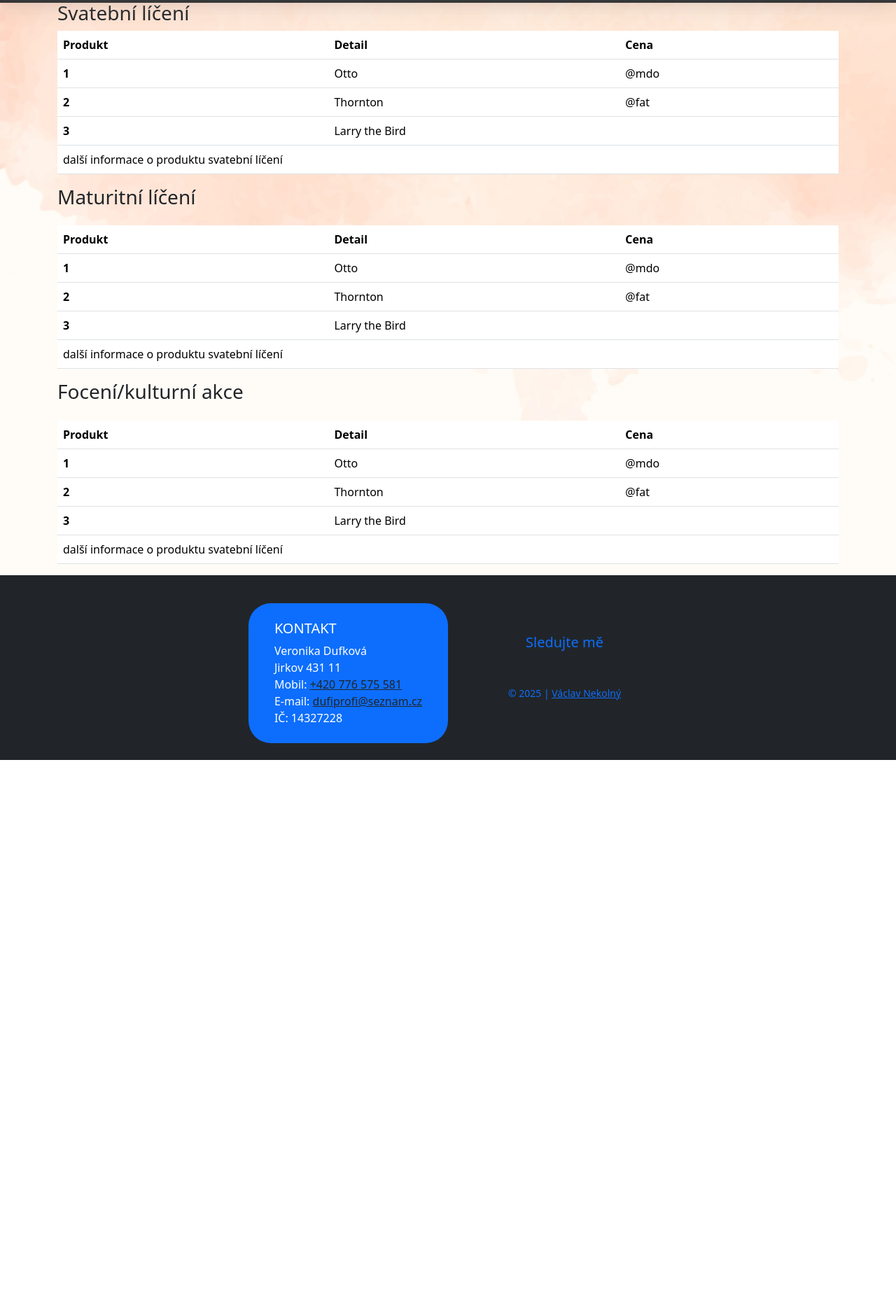
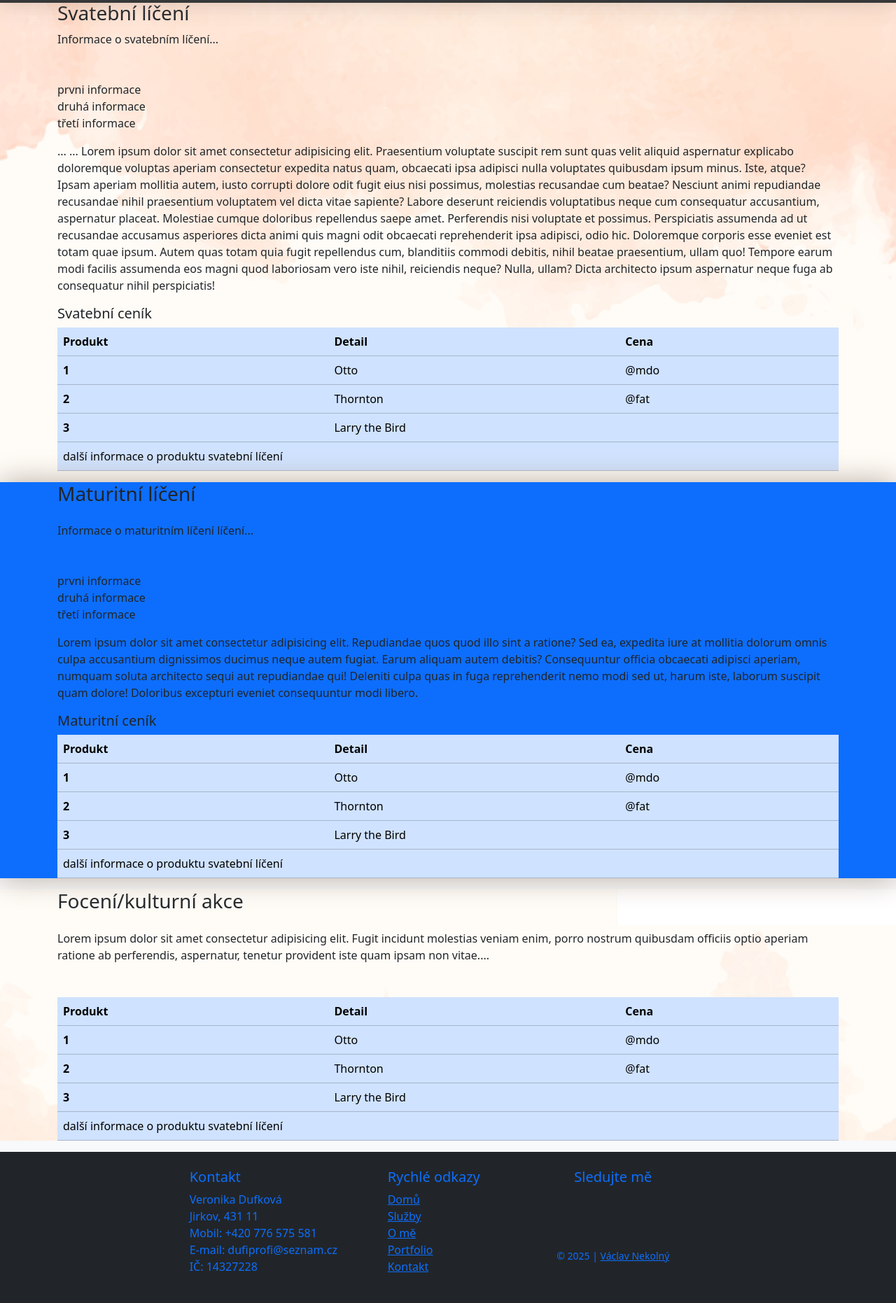
Before and after one commit to VaclavNekolny/DufiPROFI, a PHP site: page /cenik.html in a window 1280 px wide. Shown: the part 102-1964 px from the top of the page at 70% size. Before the commit the page ends 1188 px from the top, so only its background shows below. Run offline with PHP 8.4, Linux system fonts and the light colour scheme; style sheets or scripts are compiled from the project's sources; some libraries are stand-ins or nearby versions; some web fonts are replaced.

Commit message:
ceník - připraven pro content, oprava odkazů v patičce

```diff
--- a/cenik.html
+++ b/cenik.html
@@ -74,7 +74,10 @@
           </ul>
           <span class="nav-item mx-1">
             <span class="fa-stack">
-              <a href="https://www.facebook.com/profile.php?id=1254131980&sk=photos" target="new">
+              <a
+                href="https://www.facebook.com/profile.php?id=1254131980&sk=photos"
+                target="new"
+              >
                 <i class="fas fa-circle fa-stack-2x"></i>
                 <i class="fab fa-facebook-f fa-stack-1x text-dark"></i>
               </a>
@@ -93,82 +96,44 @@
     </nav>
 
     <header class="header py-8">
-      <div class="cenik mb-8">
       <div class="container-lg">
         <h1>Ceník služeb</h1>
+      </div>
+
+      <div class="container-lg">
         <div class="d-flex flex-column gap-6">
           <div>
             <div id="cenik_svatebni"></div>
             <h3 class="mt-5">Svatební líčení</h3>
-              <table class="table table-hover">
-                <thead>
-                  <tr>
-                    <th scope="col">Produkt</th>
-                    <th scope="col">Detail</th>
-                    <th scope="col">Cena</th>
-                  </tr>
-                </thead>
-                <tbody>
-                  <tr>
-                    <th scope="row">1</th>
-                    <td>Otto</td>
-                    <td>@mdo</td>
-                  </tr>
-                  <tr>
-                    <th scope="row">2</th>
-                    <td>Thornton</td>
-                    <td>@fat</td>
-                  </tr>
-                  <tr>
-                    <th scope="row">3</th>
-                    <td colspan="2">Larry the Bird</td>
-                  </tr>
-                  <tr>
-                    <td colspan="3">
-                      další informace o produktu svatební líčení
-                    </td>
-                  </tr>
-                </tbody>
-              </table>
-            </div>
-            <div id="cenik_maturitni"></div>
-            <div>
-              <h3 class="mb-4">Maturitní líčení</h3>
-              <table class="table table-hover">
-                <thead>
-                  <tr>
-                    <th scope="col">Produkt</th>
-                    <th scope="col">Detail</th>
-                    <th scope="col">Cena</th>
-                  </tr>
-                </thead>
-                <tbody>
-                  <tr>
-                    <th scope="row">1</th>
-                    <td>Otto</td>
-                    <td>@mdo</td>
-                  </tr>
-                  <tr>
-                    <th scope="row">2</th>
-                    <td>Thornton</td>
-                    <td>@fat</td>
-                  </tr>
-                  <tr>
-                    <th scope="row">3</th>
-                    <td colspan="2">Larry the Bird</td>
-                  </tr>
-                  <tr>
-                    <td colspan="3">
-                      další informace o produktu svatební líčení
-                    </td>
-                  </tr>
-                </tbody>
-              </table>
-            </div>
-            <div id="cenik_ostatni"></div>
-            <div>
-              <h3 class="mb-4">Focení/kulturní akce</h3>
-              <table class="table table-hover">
+            <p class="mb-5">Informace o svatebním líčení... <br /></p>
+            <ul class="list-unstyled">
+              <li>prvni informace</li>
+              <li>druhá informace</li>
+              <li>třetí informace</li>
+            </ul>
+            <p>
+              ... ... Lorem ipsum dolor sit amet consectetur adipisicing elit.
+              Praesentium voluptate suscipit rem sunt quas velit aliquid
+              aspernatur explicabo doloremque voluptas aperiam consectetur
+              expedita natus quam, obcaecati ipsa adipisci nulla voluptates
+              quibusdam ipsum minus. Iste, atque? Ipsam aperiam mollitia autem,
+              iusto corrupti dolore odit fugit eius nisi possimus, molestias
+              recusandae cum beatae? Nesciunt animi repudiandae recusandae nihil
+              praesentium voluptatem vel dicta vitae sapiente? Labore deserunt
+              reiciendis voluptatibus neque cum consequatur accusantium,
+              aspernatur placeat. Molestiae cumque doloribus repellendus saepe
+              amet. Perferendis nisi voluptate et possimus. Perspiciatis
+              assumenda ad ut recusandae accusamus asperiores dicta animi quis
+              magni odit obcaecati reprehenderit ipsa adipisci, odio hic.
+              Doloremque corporis esse eveniet est totam quae ipsum. Autem quas
+              totam quia fugit repellendus cum, blanditiis commodi debitis,
+              nihil beatae praesentium, ullam quo! Tempore earum modi facilis
+              assumenda eos magni quod laboriosam vero iste nihil, reiciendis
+              neque? Nulla, ullam? Dicta architecto ipsum aspernatur neque fuga
+              ab consequatur nihil perspiciatis!
+            </p>
+            <h5>Svatební ceník</h5>
+            <table class="table table-hover table-primary">
               <thead>
                 <tr>
                   <th scope="col">Produkt</th>
@@ -201,44 +166,158 @@
           </div>
         </div>
       </div>
-      </div>
     </header>
 
-        <footer class="bg-dark text-light py-4">
+    <section>
+      <div
+        class="container-fluid bg-primary text-dark py-6"
+        style="position: relative; z-index: 10; box-shadow: 0 0 40px #b8aca1"
+      >
+        <div class="container-lg">
+          <div id="cenik_maturitni"></div>
+          <div>
+            <h3 class="mb-4">Maturitní líčení</h3>
+            <p class="mb-5">Informace o maturitním líčení líčení...</p>
+            <ul class="list-unstyled">
+              <li>prvni informace</li>
+              <li>druhá informace</li>
+              <li>třetí informace</li>
+            </ul>
+            <p>
+              Lorem ipsum dolor sit amet consectetur adipisicing elit.
+              Repudiandae quos quod illo sint a ratione? Sed ea, expedita iure
+              at mollitia dolorum omnis culpa accusantium dignissimos ducimus
+              neque autem fugiat. Earum aliquam autem debitis? Consequuntur
+              officia obcaecati adipisci aperiam, numquam soluta architecto
+              sequi aut repudiandae qui! Deleniti culpa quas in fuga
+              reprehenderit nemo modi sed ut, harum iste, laborum suscipit quam
+              dolore! Doloribus excepturi eveniet consequuntur modi libero.
+            </p>
+            <h5>Maturitní ceník</h5>
+            <table class="table table-hover table-primary">
+              <thead>
+                <tr>
+                  <th scope="col">Produkt</th>
+                  <th scope="col">Detail</th>
+                  <th scope="col">Cena</th>
+                </tr>
+              </thead>
+              <tbody>
+                <tr>
+                  <th scope="row">1</th>
+                  <td>Otto</td>
+                  <td>@mdo</td>
+                </tr>
+                <tr>
+                  <th scope="row">2</th>
+                  <td>Thornton</td>
+                  <td>@fat</td>
+                </tr>
+                <tr>
+                  <th scope="row">3</th>
+                  <td colspan="2">Larry the Bird</td>
+                </tr>
+                <tr>
+                  <td colspan="3">
+                    další informace o produktu svatební líčení
+                  </td>
+                </tr>
+              </tbody>
+            </table>
+          </div>
+        </div>
+      </div>
+    </section>
+
+    <section class="cenik_ostatni py-6">
+      <div class="container-lg">
+        <div id="cenik_ostatni"></div>
+        <div>
+          <h3 class="mb-4">Focení/kulturní akce</h3>
+          <p class="mb-5">
+            Lorem ipsum dolor sit amet consectetur adipisicing elit. Fugit
+            incidunt molestias veniam enim, porro nostrum quibusdam officiis
+            optio aperiam ratione ab perferendis, aspernatur, tenetur provident
+            iste quam ipsam non vitae....
+          </p>
+          <table class="table table-hover table-primary">
+            <thead>
+              <tr>
+                <th scope="col">Produkt</th>
+                <th scope="col">Detail</th>
+                <th scope="col">Cena</th>
+              </tr>
+            </thead>
+            <tbody>
+              <tr>
+                <th scope="row">1</th>
+                <td>Otto</td>
+                <td>@mdo</td>
+              </tr>
+              <tr>
+                <th scope="row">2</th>
+                <td>Thornton</td>
+                <td>@fat</td>
+              </tr>
+              <tr>
+                <th scope="row">3</th>
+                <td colspan="2">Larry the Bird</td>
+              </tr>
+              <tr>
+                <td colspan="3">další informace o produktu svatební líčení</td>
+              </tr>
+            </tbody>
+          </table>
+        </div>
+      </div>
+    </section>
+
+    <footer class="footer bg-dark text-primary py-4">
       <div class="container">
-      <div class="row">
-        <!-- Kontaktní údaje -->
-        <div
-          class="col-md-3 offset-md-3 d-flex flex-column justify-content-center align-items-center text-bg-primary rounded-5 py-4 mt-3"
+        <div class="row g-3">
+          <div class="col-lg-3 offset-lg-2 col-md-4 offset-md-1">
+            <h5>Kontakt</h5>
+            <ul class="list-unstyled">
+              <li>Veronika Dufková</li>
+              <li>Jirkov, 431 11</li>
+              <li>
+                Mobil:
+                <a class="text-decoration-none" href="tel:+420776575581"
+                  >+420 776 575 581</a
                 >
-          <div>
-            <h5>KONTAKT</h5>
-            <div>Veronika Dufková</div>
-            <div>Jirkov 431 11</div>
-            <div>
-              Mobil:
-              <a href="tel:+420776575581" class="text-dark">+420 776 575 581</a>
-            </div>
-            <div>
+              </li>
+              <li>
                 E-mail:
-              <a href="mailto:dufiprofi@seznam.cz" class="text-dark"
+                <a
+                  class="text-decoration-none"
+                  href="mailto:dufiprofi@seznam.cz"
                   >dufiprofi@seznam.cz</a
                 >
-            </div>
-            <div>IČ: 14327228</div>
-          </div>
+              </li>
+              <li>IČ: 14327228</li>
+            </ul>
           </div>
 
-        <!-- Odkazy na sociální sítě -->
+          <div class="col-lg-2 col-md-3">
+            <h5>Rychlé&nbsp;odkazy</h5>
+            <ul class="list-unstyled">
+              <li><a href="index.html#home">Domů</a></li>
+              <li><a href="index.html#sluzby">Služby</a></li>
+              <li><a href="index.html#o_me">O mě</a></li>
+              <li><a href="fotogalerie.html">Portfolio</a></li>
+              <li><a href="index.html#kontakt">Kontakt</a></li>
+            </ul>
+          </div>
+
+          <div class="col-lg-3 col-md-4">
             <div
-          class="col-md-3 ms-4 d-flex flex-column justify-content-center align-items-center gap-2 text-primary"
+              class="d-flex flex-column gap-4 justify-content-center align-items-center"
             >
-          <div class="d-flex justify-content-center">
-            <h5>Sledujte mě</h5>
-          </div>
-          <div class="d-flex justify-content-center gap-2">
+              <h5>Sledujte&nbsp;mě</h5>
+              <div>
                 <a
-              href="https://www.facebook.com/profile.php?id=1254131980&sk=photos" target="new"
+                  href="https://www.facebook.com/profile.php?id=1254131980&sk=photos"
+                  target="new"
                   class="me-3"
                   ><i class="fab fa-facebook fa-3x"></i
                 ></a>
@@ -246,8 +325,9 @@
                   <i class="fab fa-instagram fa-3x"></i
                 ></a>
               </div>
-          <div class="mt-4">
+              <div class="mt-2">
                 <small>&copy; 2025 | <a href="#">Václav Nekolný</a></small>
+              </div>
             </div>
           </div>
         </div>
--- a/scss/style.scss
+++ b/scss/style.scss
@@ -37,7 +37,7 @@ hr {
 .about {
   background: url("../images/DufiProfi_preklad_dolu.png") top no-repeat;
   background-size: cover;
-  background-position-y: -4px;
+  background-position-y: -8px;
 }
 
 #products .card {
@@ -53,7 +53,8 @@ hr {
   margin: 0 auto;
 }
 
-.contact-form {
+.contact-form,
+.cenik_ostatni {
   background: url("../images/DufiProfi_preklad_nahoru.png") bottom no-repeat;
   background-size: cover;
 }
```
Also changed, not shown: fotogalerie.html (+4 -4 lines), index.html (+4 -4 lines), liceni.html (+4 -4 lines), maturitni.html (+4 -4 lines), ostatni.html (+4 -4 lines), svatebni.html (+4 -4 lines), ucesy.html (+4 -4 lines). Lines whose indentation alone changed are shown as unchanged.
